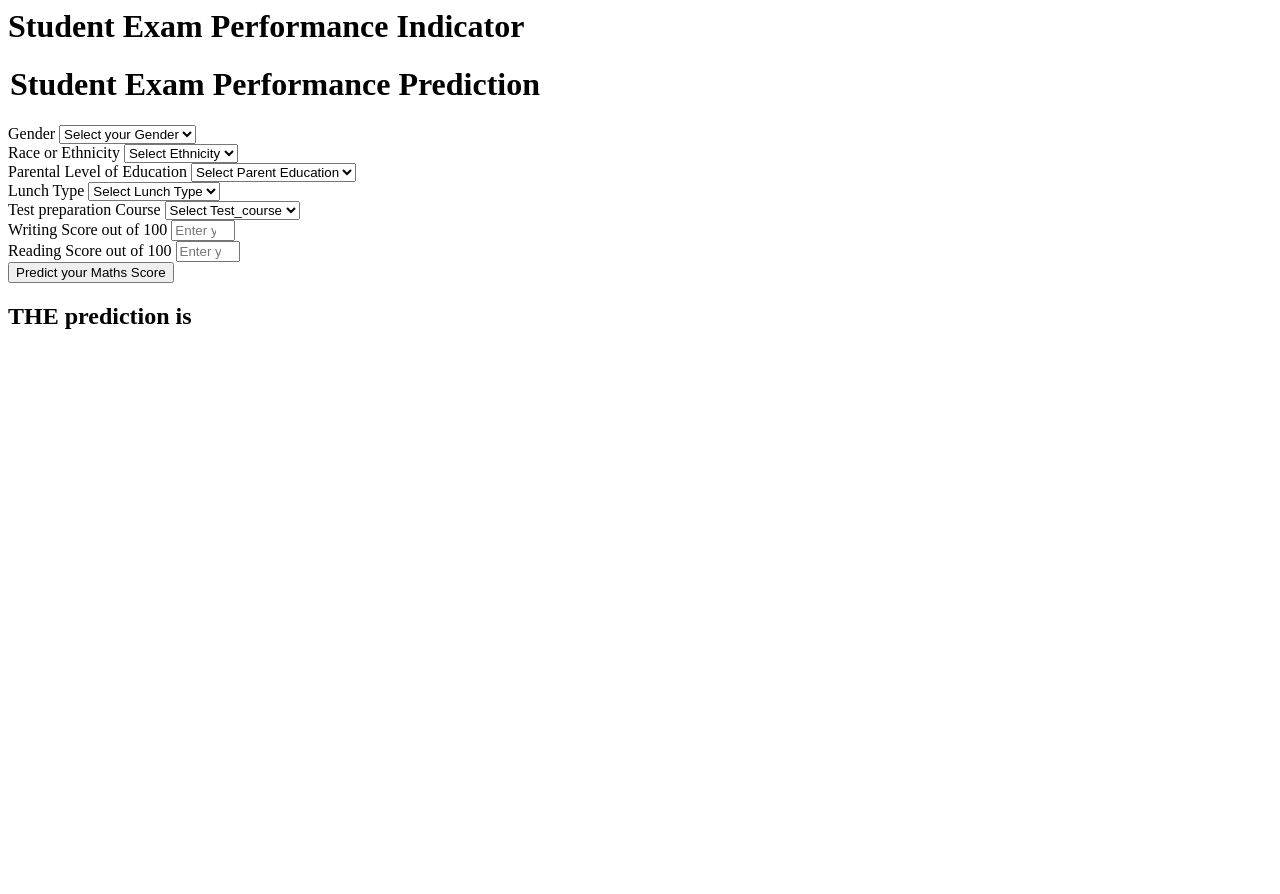
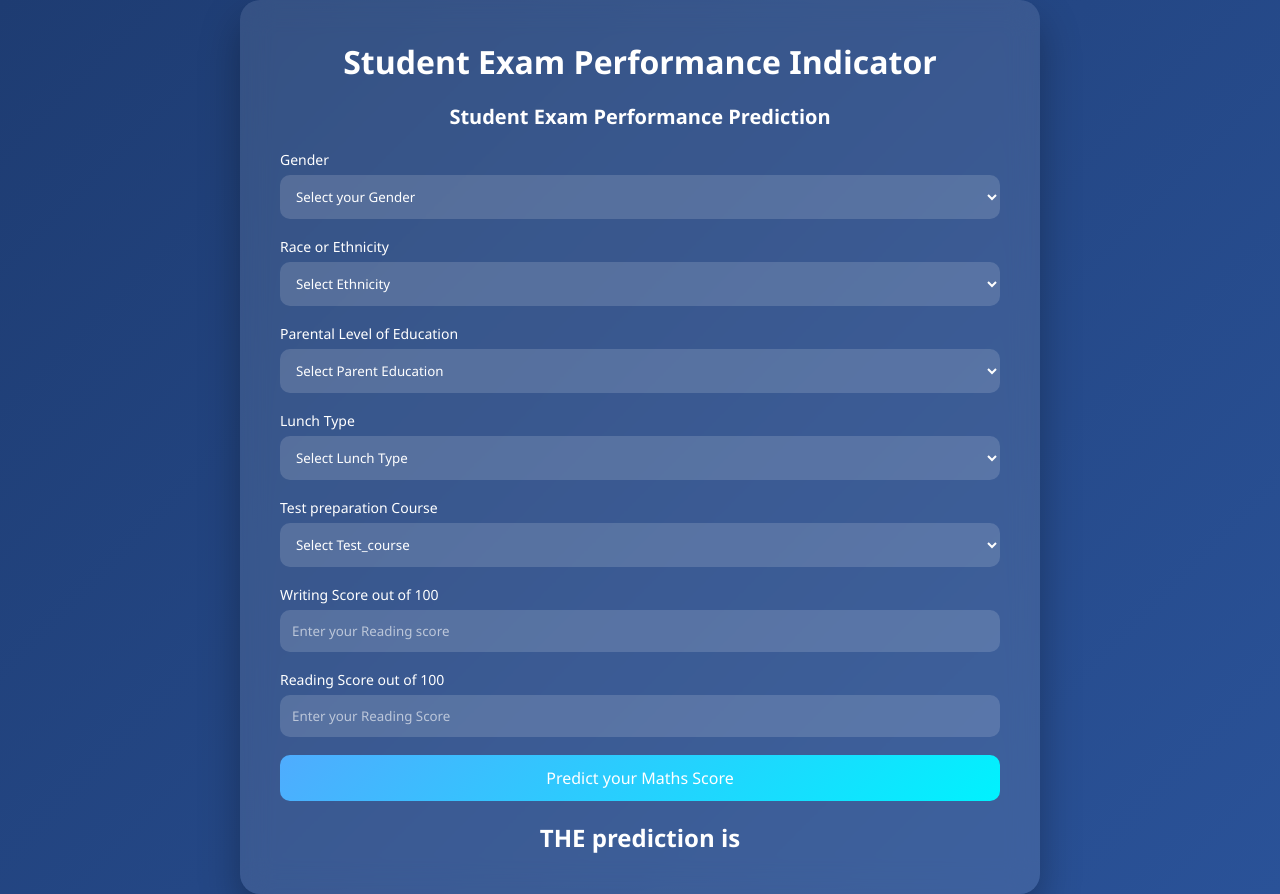
Before and after one commit to foued-firas/MLproject, a Flask app: page /predictdata in a window 1280 px wide. Before the commit the page ends 329 px from the top, so only its background shows below. Run offline with Flask 3, Linux system fonts and the light colour scheme.

Commit message:
pro pipeline

```diff
--- a/templates/home.html
+++ b/templates/home.html
@@ -1,111 +1,212 @@
-<html>
+<!DOCTYPE html>
+<html lang="en">
+<head>
+<meta charset="UTF-8">
+<title>Student Prediction</title>
+<meta name="viewport" content="width=device-width, initial-scale=1.0">
+
+<style>
+* {
+    margin: 0;
+    padding: 0;
+    box-sizing: border-box;
+    font-family: 'Segoe UI', sans-serif;
+}
+
+body {
+    min-height: 100vh;
+    background: linear-gradient(135deg, #1e3c72, #2a5298);
+    display: flex;
+    justify-content: center;
+    align-items: center;
+}
+
+/* Container */
+.login {
+    width: 800px;
+    background: rgba(255,255,255,0.1);
+    backdrop-filter: blur(15px);
+    padding: 40px;
+    border-radius: 20px;
+    box-shadow: 0 20px 40px rgba(0,0,0,0.3);
+    color: white;
+}
+
+/* Titles */
+.login h1 {
+    text-align: center;
+    margin-bottom: 20px;
+}
+
+legend {
+    font-size: 20px;
+    margin-bottom: 20px;
+    display: block;
+    text-align: center;
+}
+
+/* Form spacing */
+.mb-3 {
+    margin-bottom: 18px;
+}
+
+/* Labels */
+.form-label {
+    display: block;
+    margin-bottom: 6px;
+    font-size: 14px;
+}
+
+/* Inputs & selects */
+.form-control {
+    width: 100%;
+    padding: 12px;
+    border-radius: 10px;
+    border: none;
+    outline: none;
+    background: rgba(255,255,255,0.15);
+    color: white;
+    transition: 0.3s;
+}
+
+.form-control::placeholder {
+    color: rgba(255,255,255,0.6);
+}
+
+.form-control:focus {
+    background: rgba(255,255,255,0.25);
+    box-shadow: 0 0 8px rgba(255,255,255,0.3);
+}
+
+/* Select dropdown text color fix */
+select.form-control {
+    color: white;
+}
+
+option {
+    color: black;
+}
+
+/* Button */
+.btn {
+    width: 100%;
+    padding: 12px;
+    border-radius: 10px;
+    border: none;
+    background: linear-gradient(135deg, #4facfe, #00f2fe);
+    color: white;
+    font-size: 16px;
+    cursor: pointer;
+    transition: 0.3s;
+}
+
+.btn:hover {
+    transform: translateY(-2px);
+    box-shadow: 0 10px 20px rgba(0,0,0,0.3);
+}
+
+/* Result */
+h2 {
+    margin-top: 20px;
+    text-align: center;
+    color: #fff;
+}
+
+/* Responsive */
+@media(max-width: 768px){
+    .login {
+        width: 95%;
+        padding: 20px;
+    }
+}
+</style>
+
+</head>
+
 <body>
-    <div class="login">
-       <h1>Student Exam Performance Indicator</h1>
 
-       <form action="{{ url_for('predict_datapoint')}}" method="post">
+<div class="login">
+   <h1>Student Exam Performance Indicator</h1>
+
+   <form action="{{ url_for('predict_datapoint')}}" method="post">
         <h1>
             <legend>Student Exam Performance Prediction</legend>
         </h1>
+
         <div class="mb-3">
             <label class="form-label">Gender</label>
-            <select class="form-control" name="gender" placeholder="Enter you Gender" required>
-                <option class="placeholder" selected disabled value="">Select your Gender</option>
-                <option value="male">
-                    Male
-                </option>
-                <option value="female">
-                    Female
-                </option>
+            <select class="form-control" name="gender" required>
+                <option selected disabled value="">Select your Gender</option>
+                <option value="male">Male</option>
+                <option value="female">Female</option>
             </select>
         </div>
+
         <div class="mb-3">
             <label class="form-label">Race or Ethnicity</label>
-            <select class="form-control" name="ethnicity" placeholder="Enter you ethnicity" required>
-                <option class="placeholder" selected disabled value="">Select Ethnicity</option>
-                <option value="group A">
-                    Group A
-                </option>
-                <option value="group B">
-                    Group B
-                </option>
-                <option value="group C">
-                    Group C
-                </option>
-                <option value="group D">
-                    Group D
-                </option>
-                <option value="group E">
-                    Group E
-                </option>
+            <select class="form-control" name="ethnicity" required>
+                <option selected disabled value="">Select Ethnicity</option>
+                <option value="group A">Group A</option>
+                <option value="group B">Group B</option>
+                <option value="group C">Group C</option>
+                <option value="group D">Group D</option>
+                <option value="group E">Group E</option>
             </select>
         </div>
+
         <div class="mb-3">
             <label class="form-label">Parental Level of Education</label>
-            <select class="form-control" name="parental_level_of_education"
-                placeholder="Enter you Parent Education" required>
-                <option class="placeholder" selected disabled value="">Select Parent Education</option>
-                <option value="associate's degree">
-                    associate's degree
-                </option>
-                <option value="bachelor's degree">
-                    bachelor's degree
-                </option>
-                <option value="high school">
-                    high school
-                </option>
-                <option value="master's degree">
-                    master's degree
-                </option>
-                <option value="some college">
-                    some college
-                </option>
-                <option value="some high school">
-                    some high school
-                </option>
+            <select class="form-control" name="parental_level_of_education" required>
+                <option selected disabled value="">Select Parent Education</option>
+                <option value="associate's degree">associate's degree</option>
+                <option value="bachelor's degree">bachelor's degree</option>
+                <option value="high school">high school</option>
+                <option value="master's degree">master's degree</option>
+                <option value="some college">some college</option>
+                <option value="some high school">some high school</option>
             </select>
         </div>
+
         <div class="mb-3">
             <label class="form-label">Lunch Type</label>
-            <select class="form-control" name="lunch" placeholder="Enter you Lunch" required>
-                <option class="placeholder" selected disabled value="">Select Lunch Type</option>
-                <option value="free/reduced">
-                    free/reduced
-                </option>
-                <option value="standard">
-                    standard
-                </option>
+            <select class="form-control" name="lunch" required>
+                <option selected disabled value="">Select Lunch Type</option>
+                <option value="free/reduced">free/reduced</option>
+                <option value="standard">standard</option>
             </select>
         </div>
+
         <div class="mb-3">
             <label class="form-label">Test preparation Course</label>
-            <select class="form-control" name="test_preparation_course" placeholder="Enter you Course"
-                required>
-                <option class="placeholder" selected disabled value="">Select Test_course</option>
-                <option value="none">
-                    None
-                </option>
-                <option value="completed">
-                    Completed
-                </option>
+            <select class="form-control" name="test_preparation_course" required>
+                <option selected disabled value="">Select Test_course</option>
+                <option value="none">None</option>
+                <option value="completed">Completed</option>
             </select>
         </div>
+
         <div class="mb-3">
             <label class="form-label">Writing Score out of 100</label>
             <input class="form-control" type="number" name="reading_score"
-                placeholder="Enter your Reading score" min='0' max='100' />
+                placeholder="Enter your Reading score" min="0" max="100" />
         </div>
+
         <div class="mb-3">
             <label class="form-label">Reading Score out of 100</label>
             <input class="form-control" type="number" name="writing_score"
-                placeholder="Enter your Reading Score" min='0' max='100' />
+                placeholder="Enter your Reading Score" min="0" max="100" />
         </div>
+
         <div class="mb-3">
-            <input class="btn btn-primary" type="submit" value="Predict your Maths Score" required />
+            <input class="btn" type="submit" value="Predict your Maths Score" />
         </div>
     </form>
+
     <h2>
-       THE  prediction is {{results}}
+       THE prediction is {{results}}
     </h2>
-   <body>
+
+</div>
+
+</body>
 </html>
```
Also changed, not shown: .github/workflows/main.yaml.
